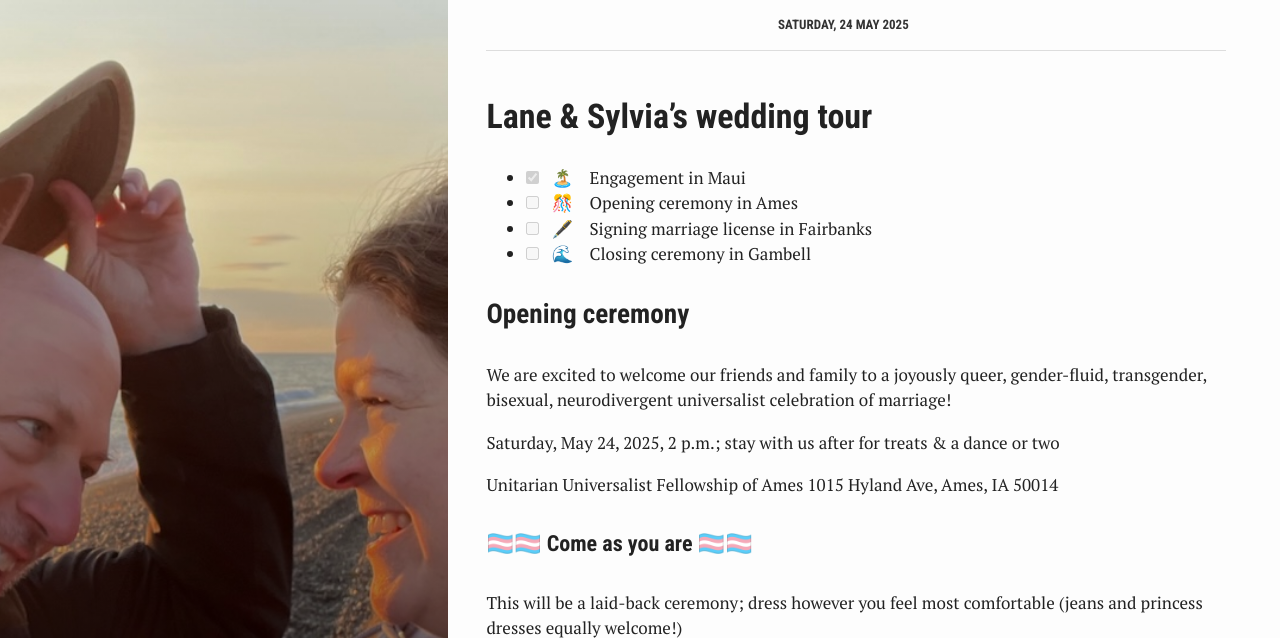
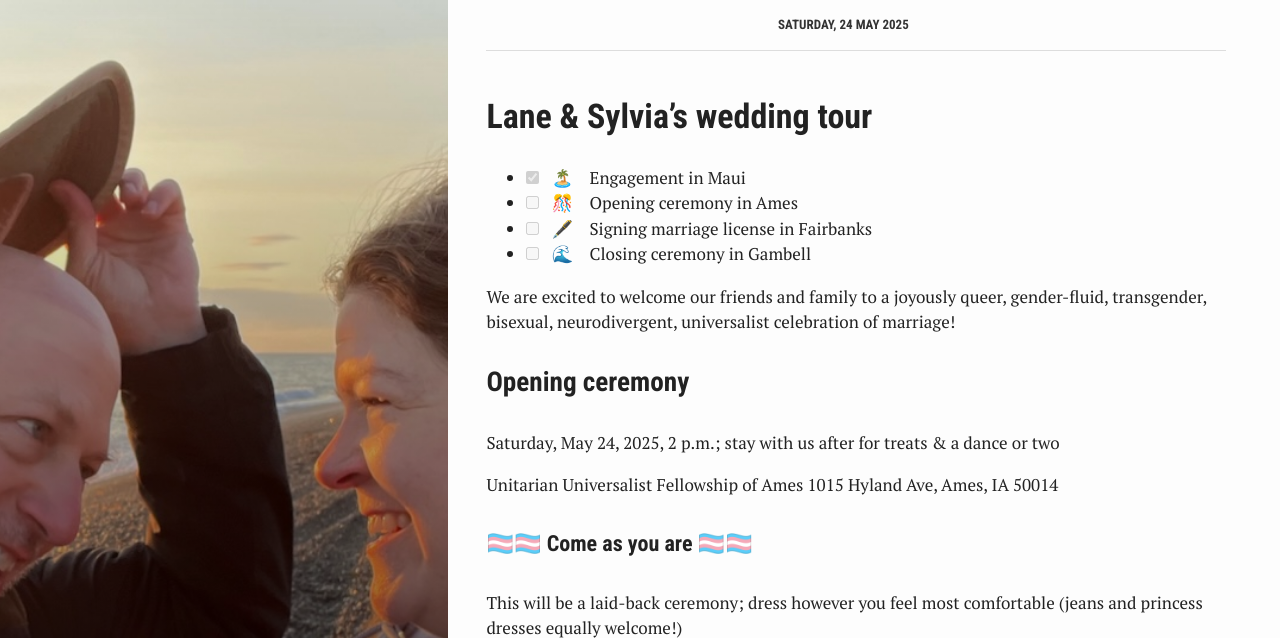
Before and after one commit to sylvialane/sylvialane.github.io, a Jekyll site: the page built from index.md, in a window 1280 px wide and 1142 px high, cut to the strip 0-638 px from the top of the window. Built offline with Jekyll 4.4.1, drawn with Linux system fonts in a browser that asks for light colours; nearby versions of some CDN libraries; a style sheet for code colours, icons or effects is not loaded.

Commit message:
Move text

```diff
--- a/index.md
+++ b/index.md
@@ -16,9 +16,9 @@ order: 01
 - [ ] &nbsp;&nbsp; 🌊 &nbsp;&nbsp; Closing ceremony in Gambell
 
 
+We are excited to welcome our friends and family to a joyously queer, gender-fluid, transgender, bisexual, neurodivergent, universalist celebration of marriage!
+
 ### Opening ceremony
-
-We are excited to welcome our friends and family to a joyously queer, gender-fluid, transgender, bisexual, neurodivergent universalist celebration of marriage!
 
 Saturday, May 24, 2025, 2 p.m.; stay with us after for treats & a dance or two
 
```
